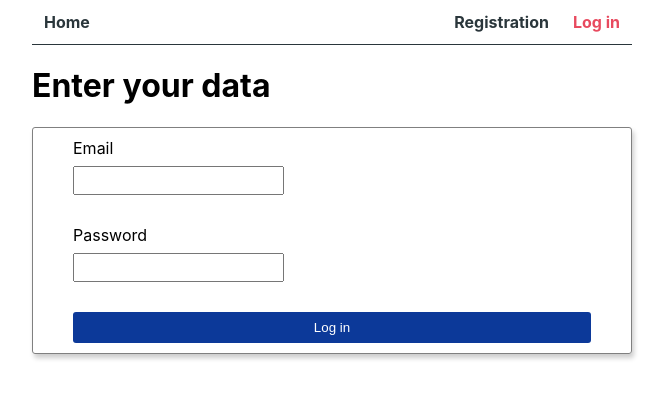
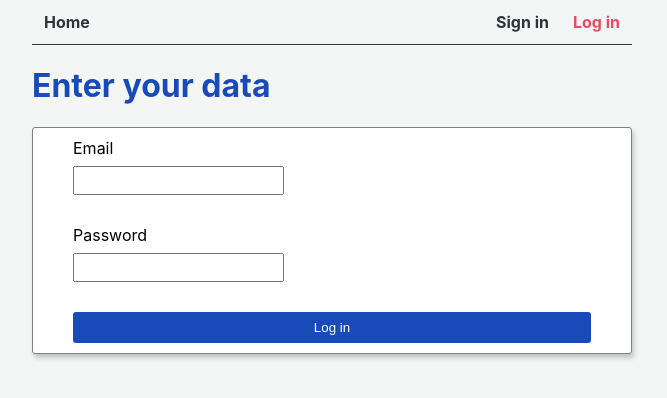
Before and after one commit to Andrii-Velhan/goit-react-hw-08-phonebook, a React (Create React App) app: page /login in a window 1280 px wide. Shown: the top 398 px of the page, without its empty margins (308-975 px from the left). Built offline with nearby package versions, Linux system fonts and the light colour scheme.

Commit message:
reuse Logo; add some styles

```diff
--- a/src/components/AuthNav.js
+++ b/src/components/AuthNav.js
@@ -22,7 +22,7 @@ const AuthNav = () => (
       style={styles.link}
       activeStyle={styles.activeLink}
     >
-      Registration
+      Sign in
     </NavLink>
     <NavLink
       to="/login"
--- a/src/components/ContactList/ContactList.css
+++ b/src/components/ContactList/ContactList.css
@@ -2,6 +2,7 @@
 	margin: 10px 0;
 	padding: 0;
 	list-style-type: square;
+	background-color: $white;
 }
 
 .ContactList__item {
@@ -12,6 +13,7 @@
 	border-radius: 3px;
 	box-shadow: 2px 4px 5px rgba(0.5, 0.2, 0.2, 0.2);
 	border: 1px solid rgba(118, 168, 214, 0.829);
+	background-color: rgb(195, 222, 235);
 }
 
 .ContactList__item:not(:last-child) {
@@ -24,7 +26,8 @@
 }
 
 .ContactList__item-fade-enter-done {
-	background-color: rgb(195, 222, 235);
+	transform: translateX(0);
+	opacity: 1;
 }
 
 .ContactList__item-fade-enter-active {
--- a/src/components/Filter/Filter.scss
+++ b/src/components/Filter/Filter.scss
@@ -1,3 +1,5 @@
+@import '../../styles/colors';
+
 .filterInput:focus,
 .filterInput:hover {
 	border: 2px solid rgb(65, 145, 165);
@@ -11,6 +13,7 @@
 	margin-top: 10px;
 	border-radius: 3px;
 	border: 1px solid grey;
+	background-color: $white;
 	box-shadow: 2px 4px 5px rgba(0.5, 0.2, 0.3, 0.2);
 }
 
--- a/src/components/Logo/Logo.js
+++ b/src/components/Logo/Logo.js
@@ -1,9 +1,7 @@
-
 import React from 'react';
 import { CSSTransition } from 'react-transition-group';
-import './Logo.scss';
 
-const Logo = () => {
+const Logo = ({ title }) => {
   return (
     <CSSTransition
       in={true}
@@ -12,7 +10,7 @@ const Logo = () => {
       classNames="Title-SlideIn"
       unmountOnExit
     >
-			<h1 className="Title">Phonebook</h1>
+      <h1 className="Title">{title}</h1>
     </CSSTransition>
   );
 };
--- a/src/components/UserMenu/UserMenu.js
+++ b/src/components/UserMenu/UserMenu.js
@@ -21,7 +21,7 @@ const UserMenu = ({ avatar, name, onLogout }) => (
   <div style={styles.container}>
     <img src={avatar} alt="" width="32" style={styles.avatar} />
     <span style={styles.name}>Welcome, {name}</span>
-    <button type="button" onClick={onLogout}>
+    <button type="button" className="Form__button" onClick={onLogout}>
       Logout
     </button>
   </div>
--- a/src/styles/_colors.scss
+++ b/src/styles/_colors.scss
@@ -1,2 +1,5 @@
-$blue: #0c3999;
-$blue-accent: #090082;
+$blue: #184bb9;
+$blue-accent: #170bbb;
+$dark: #2A363B;
+$red: #E84A5F;
+$white: #fff;
--- a/src/styles/_form.scss
+++ b/src/styles/_form.scss
@@ -1,4 +1,4 @@
-@import "./colors.scss";
+@import "./colors";
 
 .Form__input {
 	max-width: 100%;
@@ -21,6 +21,7 @@
 	border: 1px solid grey;
 	border-radius: 3px;
 	box-shadow: 2px 4px 5px rgba(0.5, 0.2, 0.3, 0.2);
+	background-color: $white;
 }
 
 .Form__button {
--- a/src/components/Logo/Logo.scss
+++ b/src/styles/_title.scss
@@ -1,5 +1,7 @@
+@import "./colors.scss";
+
 .Title {
-	color: #090082;
+	color: $blue;
 }
 
 .Title-SlideIn-appear {
--- a/src/styles/base.scss
+++ b/src/styles/base.scss
@@ -1,8 +1,10 @@
 @import './colors';
 @import './form';
+@import './title';
 
 body {
   margin: 0;
+	background-color: rgb(244, 245, 245);
   font-family: -apple-system, BlinkMacSystemFont, 'Segoe UI', 'Roboto', 'Oxygen',
     'Ubuntu', 'Cantarell', 'Fira Sans', 'Droid Sans', 'Helvetica Neue',
     sans-serif;
--- a/src/views/LoginView.js
+++ b/src/views/LoginView.js
@@ -1,6 +1,7 @@
 import React, { Component } from 'react';
-import { connect } from 'react-redux'; //add
-import { authOperations } from '../redux/auth'; //add
+import { connect } from 'react-redux';
+import { authOperations } from '../redux/auth';
+import Logo from '../components/Logo';
 class LoginView extends Component {
   state = {
     email: '',
@@ -24,7 +25,7 @@ class LoginView extends Component {
 
     return (
       <div>
-        <h1>Enter your data</h1>
+        <Logo title="Enter your data" />
 
         <form onSubmit={this.handleSubmit} className="Form" autoComplete="off">
           <label className="Label" htmlFor="email">
--- a/src/views/PhoneBookPage.js
+++ b/src/views/PhoneBookPage.js
@@ -25,7 +25,7 @@ class PhoneBookPage extends Component {
     return (
       <Container>
         <div style={barStyles}>
-          <Logo />
+          <Logo title="Phonebook" />
 
           <ContactForm />
 
--- a/src/views/RegisterView.js
+++ b/src/views/RegisterView.js
@@ -1,6 +1,7 @@
 import React, { Component } from 'react';
 import { connect } from 'react-redux';
 import { authOperations } from '../redux/auth';
+import Logo from '../components/Logo';
 class RegisterView extends Component {
   state = {
     name: '',
@@ -25,7 +26,7 @@ class RegisterView extends Component {
 
     return (
       <div>
-        <h1>Enter your data</h1>
+        <Logo title="Enter your data" />
 
         <form onSubmit={this.handleSubmit} className="Form" autoComplete="off">
           <label className="Label" htmlFor="name">
```
Lines whose indentation alone changed are shown as unchanged.
